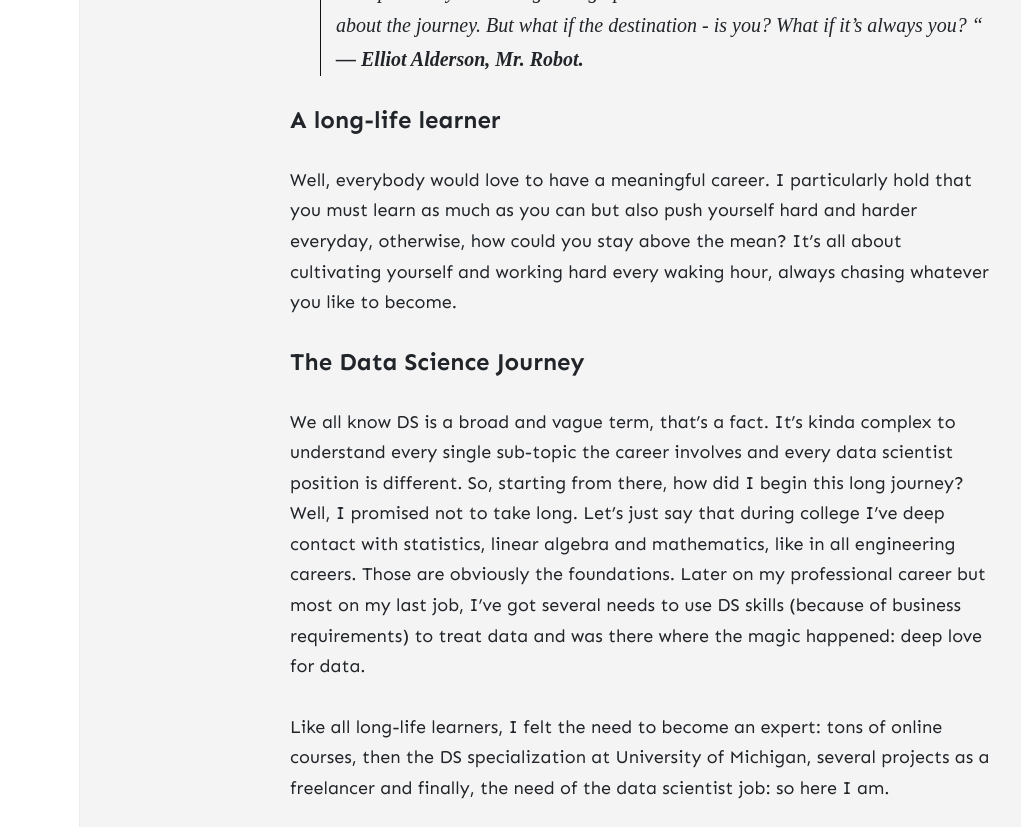
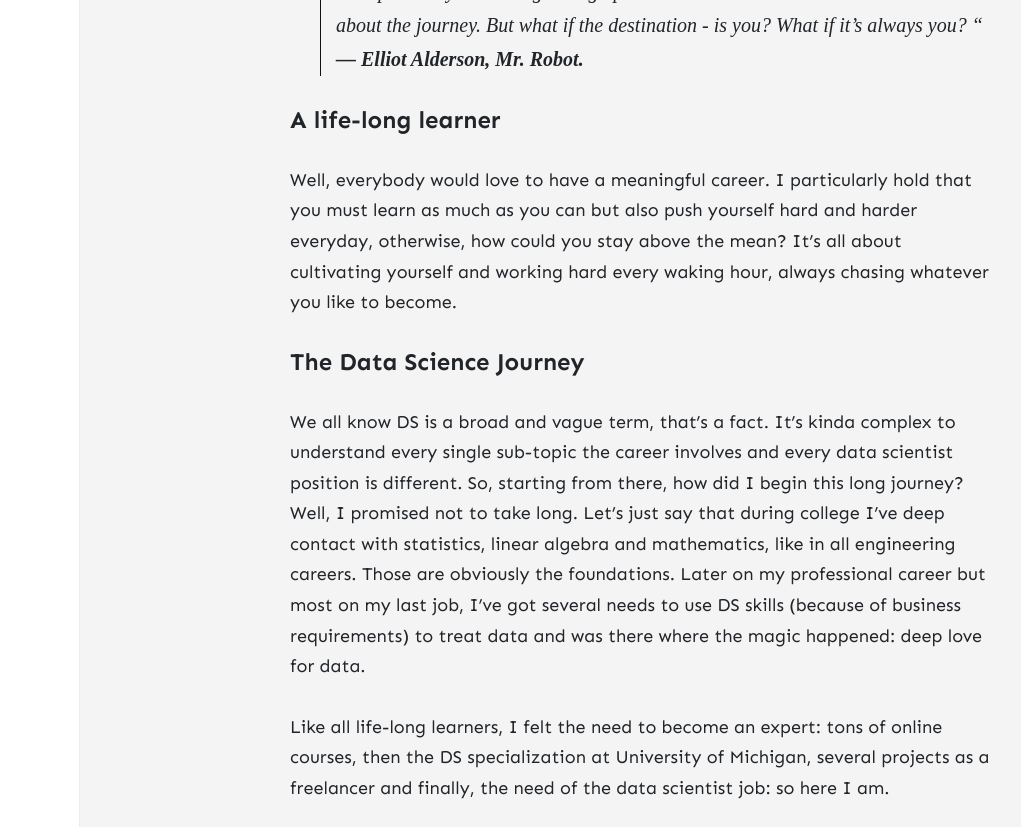
Before and after one commit to sergiovirahonda/sergiovirahonda.github.io, a Jekyll site: the page built from _pages/about.md, in a window 1280 px wide and 1400 px high, scrolled down 1518 px. Shown: the part 155-982 px from the top of the window, without its empty margins (0-1021 px from the left). Built offline with Jekyll 4.4.1, drawn with Linux system fonts in a browser that asks for light colours; nearby versions of some CDN libraries; comment, search, counter and statistics services are not loaded.

```diff
--- a/_pages/about.md
+++ b/_pages/about.md
@@ -24,7 +24,7 @@ After graduating from College, I worked for the biggest Telecommunications compa
 > "People always told me growing up that it's never about the destination. It's about the journey. But what if the destination - is you? What if it's always you? " <cite>— Elliot Alderson, Mr. Robot.</cite>
 
 
-#### A long-life learner
+#### A life-long learner
 
 Well, everybody would love to have a meaningful career. I particularly hold that you must learn as much as you can but also push yourself hard and harder everyday, otherwise, how could you stay above the mean? It's all about cultivating yourself and working hard every waking hour, always chasing whatever you like to become.
 
@@ -32,7 +32,7 @@ Well, everybody would love to have a meaningful career. I particularly hold that
 
 We all know DS is a broad and vague term, that's a fact. It's kinda complex to understand every single sub-topic the career involves and every data scientist position is different. So, starting from there, how did I begin this long journey? Well, I promised not to take long. Let's just say that during college I've deep contact with statistics, linear algebra and mathematics, like in all engineering careers. Those are obviously the foundations. Later on my professional career but most on my last job, I've got several needs to use DS skills (because of business requirements) to treat data and was there where the magic happened: deep love for data.
 
-Like all long-life learners, I felt the need to become an expert: tons of online courses, then the DS specialization at University of Michigan, several projects as a freelancer and finally, the need of the data scientist job: so here I am.
+Like all life-long learners, I felt the need to become an expert: tons of online courses, then the DS specialization at University of Michigan, several projects as a freelancer and finally, the need of the data scientist job: so here I am.
 
 Wanna check the latest projects?
 
```
